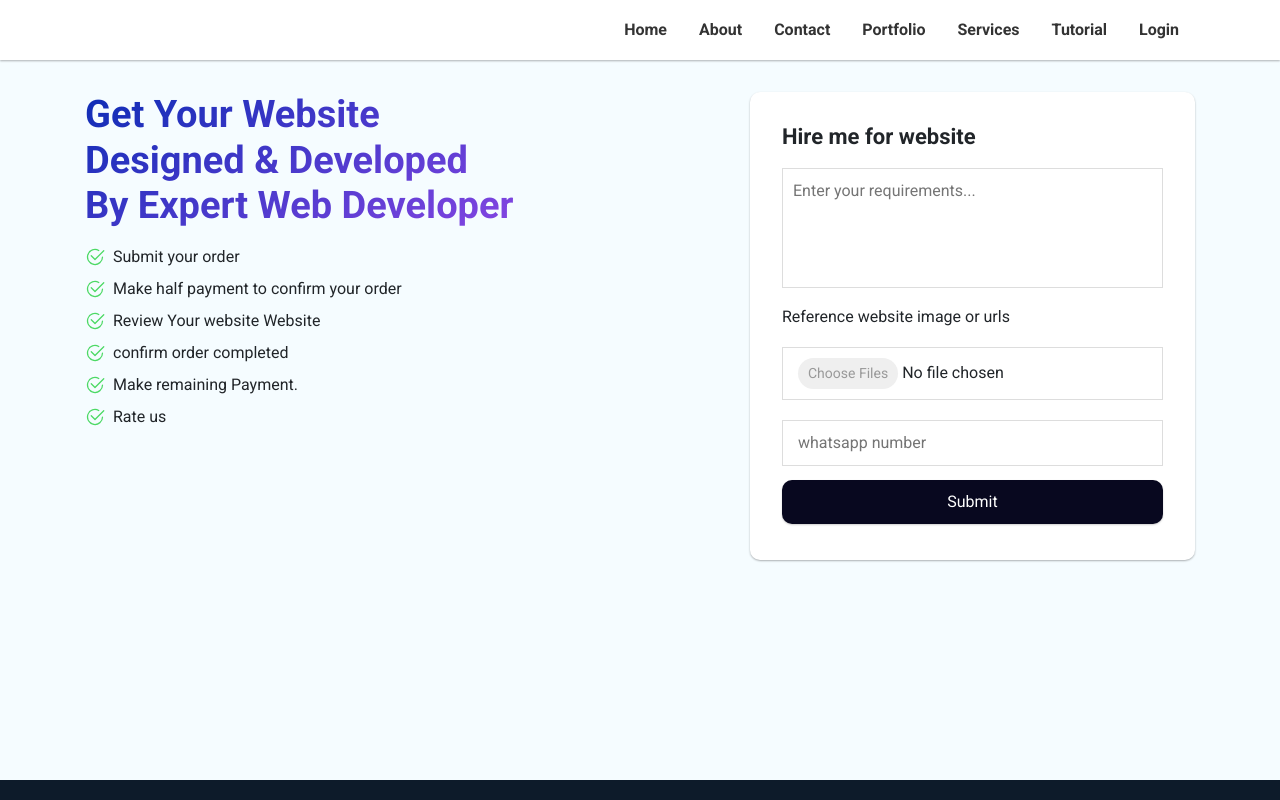
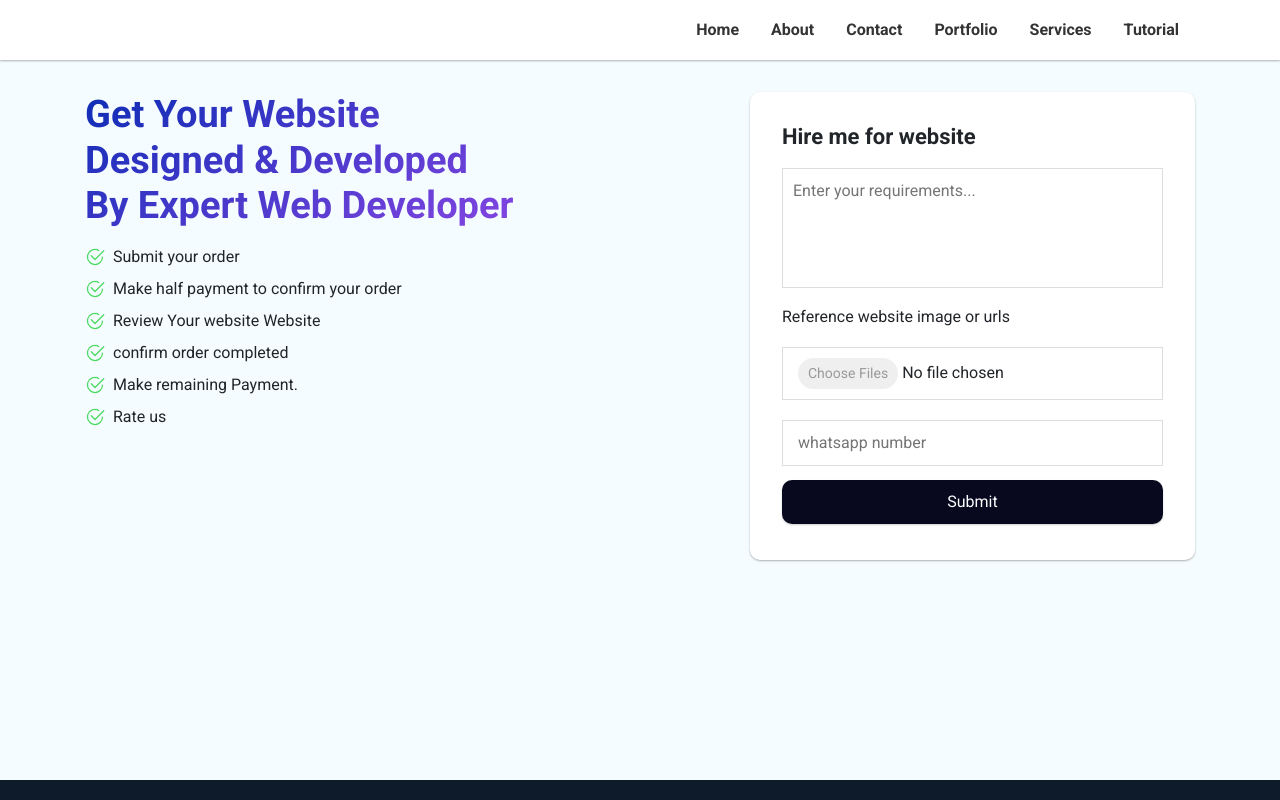
Before and after one commit to ashishyadavcs/dev, a Next.js app: page / in a window 1280 px wide. Built offline with nearby package versions, Linux system fonts and the light colour scheme; no server answers.

Commit message:
login link

```diff
--- a/public/data/nav.js
+++ b/public/data/nav.js
@@ -23,8 +23,4 @@ export const nav = [
     url: "/tutorial",
     text: "tutorial",
   },
-  {
-    url: "/login",
-    text: "login",
-  },
 ];
--- a/styles/globals.css
+++ b/styles/globals.css
@@ -257,6 +257,9 @@ h3 {
 
   .layout header a {
     color: #fff;
+  }
+  footer .smallheading:not(:first-child) {
+    margin-top: 30px;
   }
 }
 .cancel-btn {
```
